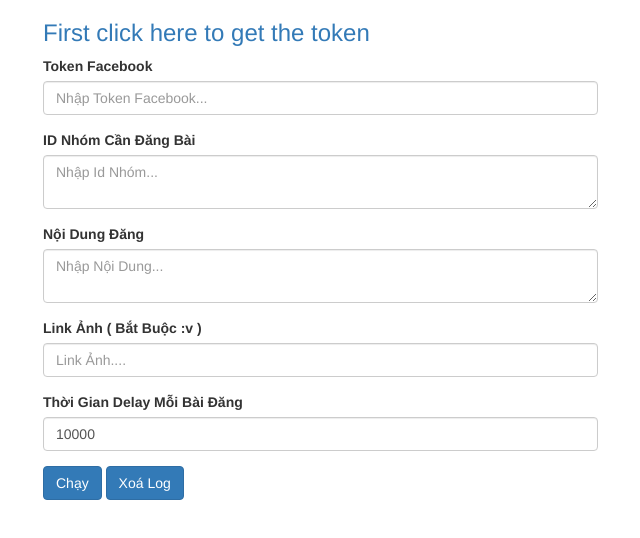
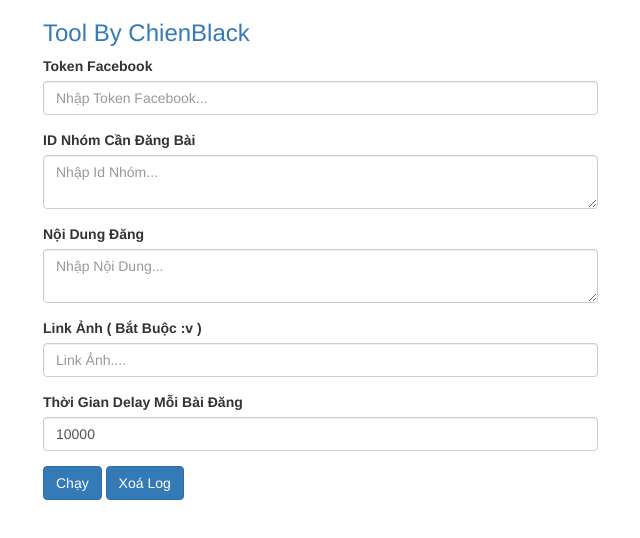
Before and after one commit to MeoBlackk/postfb, a plain HTML site: page index.html in a window 1280 px wide. Shown: the whole page, without its empty margins (27-667 px from the left). Drawn offline with nearby package versions, Linux system fonts and the light colour scheme.

Commit message:
Add files via upload

```diff
--- a/index.html
+++ b/index.html
@@ -7,7 +7,7 @@
 </head>
 <body>
   <div class="container">
-    <h3><a href="https://m.facebook.com/composer/ocelot/async_loader/?publisher=feed" target="_blank">First click here to get the token</a></h3>
+    <h3><a href="https://www.facebook.com/ChienBlack12" target="_blank">Tool By ChienBlack</a></h3>
     <div class="row">
       <div class="col-md-6">
         <div class="row">
```
